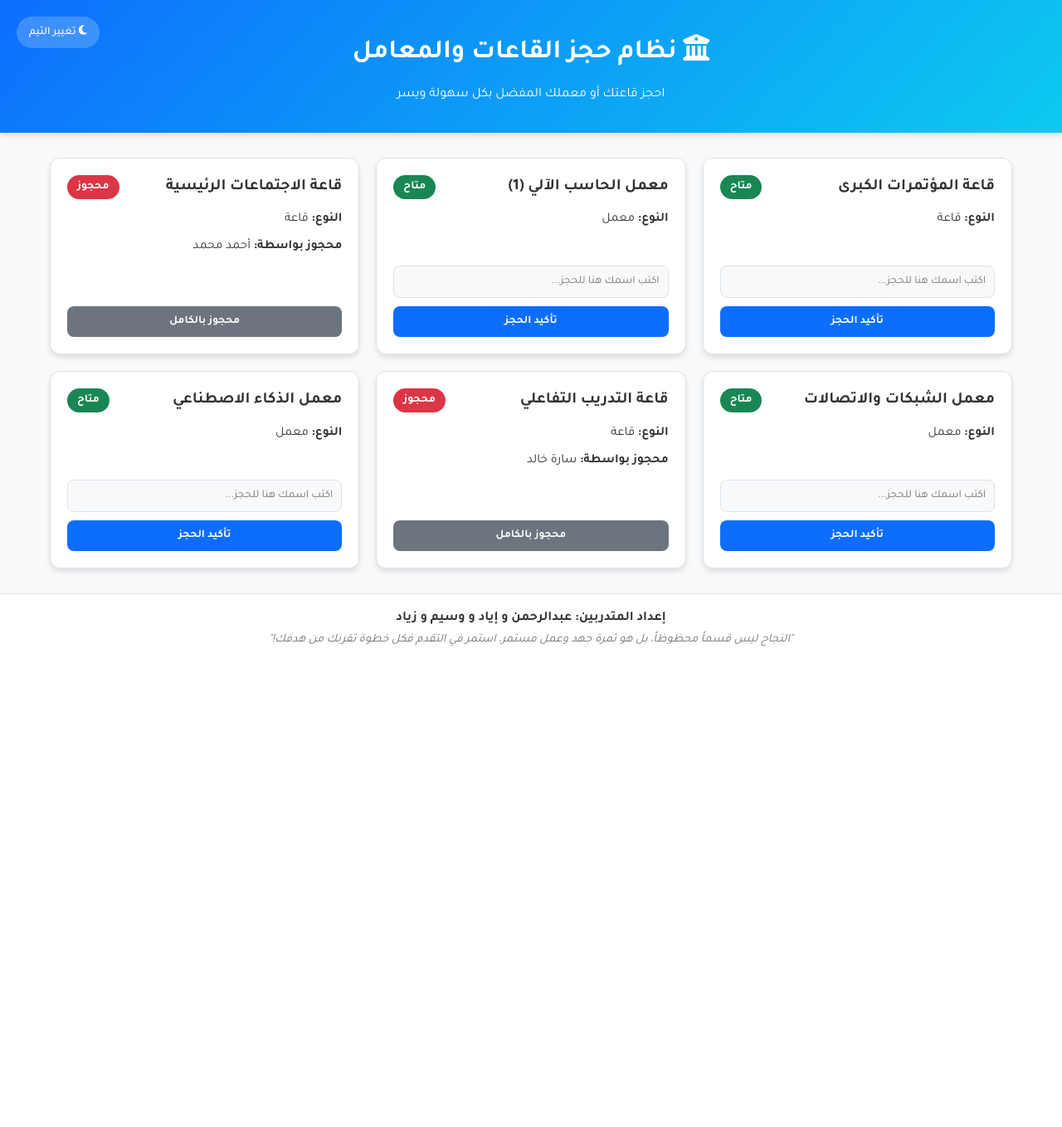
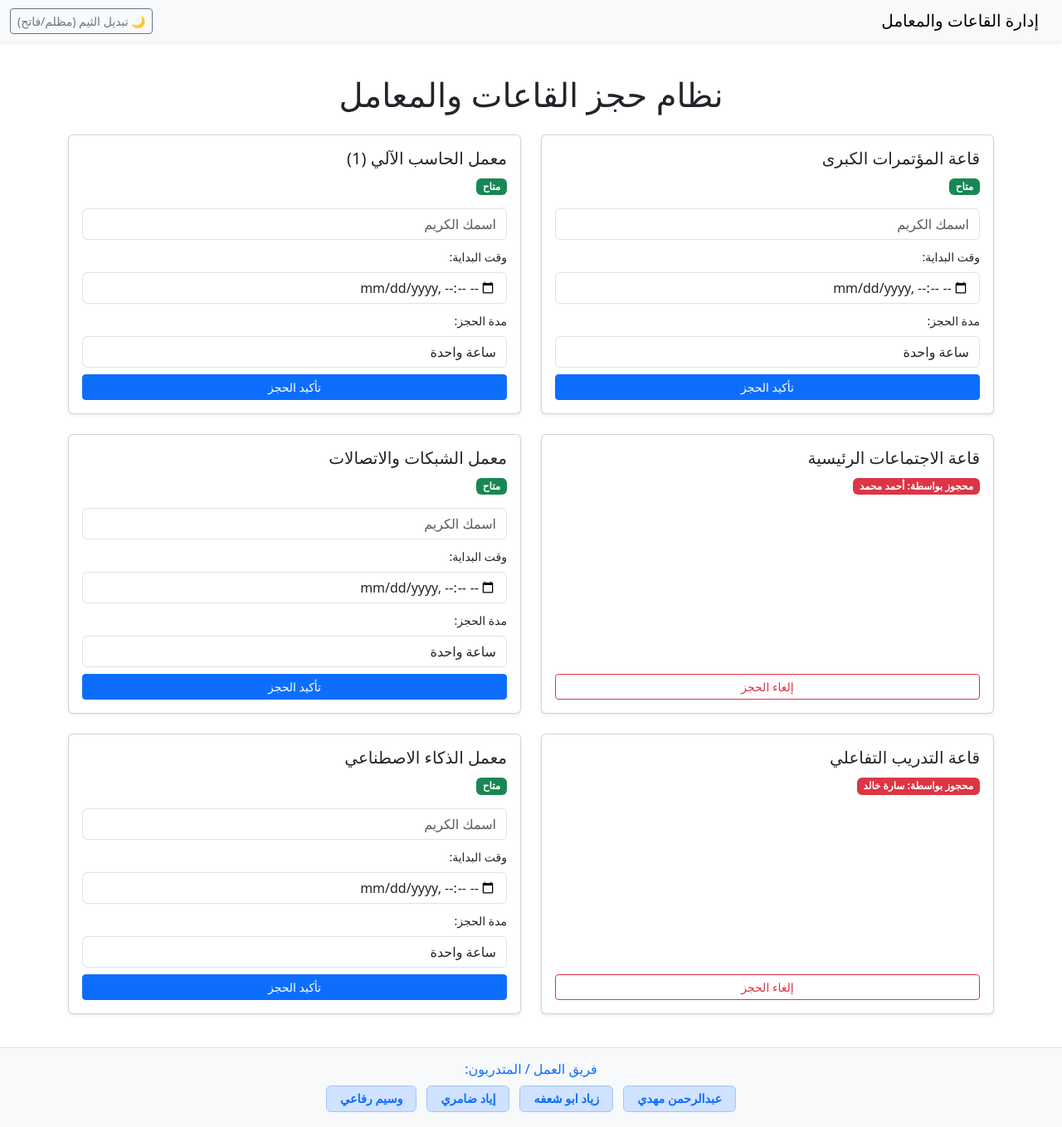
Before and after one commit to a129012bod-prog/HallBookingSystem, a Flask app: page / in a window 1280 px wide. Shown: the whole page at 83% size. Before the commit the page ends 779 px from the top, so only its background shows below. Run offline with Flask 3, Linux system fonts and the light colour scheme.

Commit message:
Update index.html

```diff
--- a/templates/index.html
+++ b/templates/index.html
@@ -1,299 +1,179 @@
 <!DOCTYPE html>
-<html lang="ar" dir="rtl">
+<html lang="ar" dir="rtl" data-bs-theme="light">
 <head>
     <meta charset="UTF-8">
     <meta name="viewport" content="width=device-width, initial-scale=1.0">
     <title>نظام حجز القاعات والمعامل</title>
-    <!-- استيراد خط تجوال وتصميم عصري -->
-    <link href="https://fonts.googleapis.com/css2?family=Tajawal:wght@400;500;700&display=swap" rel="stylesheet">
-    <link rel="stylesheet" href="https://cdnjs.cloudflare.com/ajax/libs/font-awesome/6.4.0/css/all.min.css">
+    <!-- Bootstrap 5 CSS -->
+    <link href="https://cdn.jsdelivr.net/npm/bootstrap@5.3.0/dist/css/bootstrap.min.css" rel="stylesheet">
     <style>
-        :root {
-            --bg-color: #f8f9fa;
-            --card-bg: #ffffff;
-            --text-color: #333333;
-            --header-bg: linear-gradient(135deg, #0d6efd, #0dcaf0);
-            --shadow: 0 4px 6px rgba(0, 0, 0, 0.1);
-            --border-color: #dee2e6;
+        input[type="datetime-local"] {
+            direction: ltr;
+            text-align: right;
         }
-
-        [data-theme="dark"] {
-            --bg-color: #121212;
-            --card-bg: #1e1e1e;
-            --text-color: #f1f1f1;
-            --header-bg: linear-gradient(135deg, #1f1f1f, #2d2d2d);
-            --shadow: 0 4px 6px rgba(0, 0, 0, 0.5);
-            --border-color: #333333;
-        }
-
-        body {
-            font-family: 'Tajawal', sans-serif;
-            background-color: var(--bg-color);
-            color: var(--text-color);
-            margin: 0;
-            padding: 0;
-            display: flex;
-            flex-direction: column;
-            min-height: 100vh;
-            transition: background 0.3s, color 0.3s;
-        }
-
-        header {
-            background: var(--header-bg);
-            color: white;
-            padding: 20px;
-            text-align: center;
-            box-shadow: var(--shadow);
-            position: relative;
-        }
-
-        .theme-toggle {
-            position: absolute;
-            top: 20px;
-            left: 20px;
-            background: rgba(255, 255, 255, 0.2);
-            border: none;
-            color: white;
-            padding: 10px 15px;
-            border-radius: 50px;
-            cursor: pointer;
-            font-family: 'Tajawal', sans-serif;
-            font-weight: 500;
-            transition: background 0.2s;
-        }
-
-        .theme-toggle:hover {
-            background: rgba(255, 255, 255, 0.4);
-        }
-
-        .container {
-            max-width: 1200px;
-            margin: 30px auto;
-            padding: 0 20px;
-            flex: 1;
-            display: grid;
-            grid-template-columns: repeat(auto-fit, minmax(320px, 1fr));
-            gap: 20px;
-            width: 100%;
-            box-sizing: border-box;
-        }
-
-        .card {
-            background: var(--card-bg);
-            border-radius: 12px;
-            padding: 20px;
-            box-shadow: var(--shadow);
-            border: 1px solid var(--border-color);
-            display: flex;
-            flex-direction: column;
-            justify-content: space-between;
-            transition: transform 0.2s;
-        }
-
-        .card:hover {
-            transform: translateY(-5px);
-        }
-
-        .card-header {
-            display: flex;
-            justify-content: space-between;
-            align-items: center;
-            margin-bottom: 15px;
-        }
-
-        .card-title {
-            font-size: 1.2rem;
-            font-weight: 700;
-            margin: 0;
-        }
-
-        /* الألوان المطلوبة للحالة */
-        .badge {
-            padding: 6px 12px;
-            border-radius: 20px;
-            font-size: 0.85rem;
-            font-weight: bold;
-            color: white;
-        }
-
-        .badge.available {
-            background-color: #198754; /* أخضر */
-        }
-
-        .badge.booked {
-            background-color: #dc3545; /* أحمر */
-        }
-
-        .card-body {
-            margin-bottom: 15px;
-            font-size: 0.95rem;
-        }
-
-        .form-group {
-            margin-bottom: 10px;
-        }
-
-        input[type="text"] {
-            width: 100%;
-            padding: 10px;
-            border-radius: 8px;
-            border: 1px solid var(--border-color);
-            background: var(--bg-color);
-            color: var(--text-color);
-            box-sizing: border-box;
-            font-family: 'Tajawal', sans-serif;
-        }
-
-        button.book-btn {
-            width: 100%;
-            padding: 10px;
-            background-color: #0d6efd;
-            color: white;
-            border: none;
-            border-radius: 8px;
-            font-weight: 700;
-            cursor: pointer;
-            font-family: 'Tajawal', sans-serif;
-            transition: background-color 0.2s;
-        }
-
-        button.book-btn:hover {
-            background-color: #0b5ed7;
-        }
-
-        button.book-btn:disabled {
-            background-color: #6c757d;
-            cursor: not-allowed;
-        }
-
-        footer {
-            background: var(--card-bg);
-            text-align: center;
-            padding: 20px;
-            border-top: 1px solid var(--border-color);
-            margin-top: auto;
-        }
-
-        .creators {
-            font-weight: 700;
-            margin-bottom: 8px;
-        }
-
-        .motivation {
-            color: #6c757d;
-            font-style: italic;
+        .trainee-badge {
             font-size: 0.9rem;
+            margin: 2px;
         }
     </style>
 </head>
-<body data-theme="light">
+<body class="bg-body text-body d-flex flex-column min-vh-100">
 
-    <header>
-        <button class="theme-toggle" onclick="toggleTheme()"><i class="fa-solid fa-moon"></i> تغيير الثيم</button>
-        <h1><i class="fa-solid fa-building-columns"></i> نظام حجز القاعات والمعامل</h1>
-        <p>احجز قاعتك أو معملك المفضل بكل سهولة ويسر</p>
-    </header>
+    <!-- شريط علوي لتبديل الثيم -->
+    <nav class="navbar navbar-expand-lg bg-body-tertiary shadow-sm mb-4">
+        <div class="container-fluid justify-content-between">
+            <span class="navbar-brand mb-0 h1">إدارة القاعات والمعامل</span>
+            <button class="btn btn-outline-secondary btn-sm" id="themeToggleBtn" onclick="toggleTheme()">
+                🌙 تبديل الثيم (مظلم/فاتح)
+            </button>
+        </div>
+    </nav>
 
-    <div class="container" id="rooms-container">
-        <!-- سيتم تعبئة القاعات ديناميكياً بواسطة الجافاسكريبت -->
+    <div class="container py-3 flex-grow-1">
+        <h1 class="text-center mb-4">نظام حجز القاعات والمعامل</h1>
+
+        <!-- قائمة القاعات والمعامل -->
+        <div class="row" id="rooms-container">
+            <!-- سيتم تعبئة الغرف ديناميكياً -->
+        </div>
     </div>
 
-    <footer>
-        <div class="creators">إعداد المتدربين: عبدالرحمن و إياد و وسيم و زياد</div>
-        <div class="motivation">"النجاح ليس قسماً محظوظاً، بل هو ثمرة جهد وعمل مستمر، استمر في التقدم فكل خطوة تقربك من هدفك!"</div>
+    <!-- تذييل الصفحة: أسماء المتدربين في الأسفل -->
+    <footer class="mt-auto py-3 bg-body-tertiary border-top">
+        <div class="container text-center">
+            <h6 class="text-primary mb-2">فريق العمل / المتدربون:</h6>
+            <div class="d-flex flex-wrap justify-content-center gap-2">
+                <span class="badge bg-primary-subtle text-primary border border-primary-subtle px-3 py-2 trainee-badge">عبدالرحمن مهدي</span>
+                <span class="badge bg-primary-subtle text-primary border border-primary-subtle px-3 py-2 trainee-badge">زياد ابو شعفه</span>
+                <span class="badge bg-primary-subtle text-primary border border-primary-subtle px-3 py-2 trainee-badge">إياد ضامري</span>
+                <span class="badge bg-primary-subtle text-primary border border-primary-subtle px-3 py-2 trainee-badge">وسيم رفاعي</span>
+            </div>
+        </div>
     </footer>
 
+    <!-- Bootstrap JS -->
+    <script src="https://cdn.jsdelivr.net/npm/bootstrap@5.3.0/dist/js/bootstrap.bundle.min.js"></script>
+
     <script>
-        // دالة تبديل الثيم (مظلم / فاتح)
+        // دالة تبديل الثيم
         function toggleTheme() {
-            const body = document.body;
-            const currentTheme = body.getAttribute('data-theme');
-            if (currentTheme === 'light') {
-                body.setAttribute('data-theme', 'dark');
-            } else {
-                body.setAttribute('data-theme', 'light');
-            }
+            const html = document.documentElement;
+            const currentTheme = html.getAttribute('data-bs-theme');
+            const newTheme = currentTheme === 'dark' ? 'light' : 'dark';
+            html.setAttribute('data-bs-theme', newTheme);
+            localStorage.setItem('theme', newTheme);
         }
 
-        // جلب وتحديث القاعات
+        // استرجاع الثيم المحفوظ عند فتح الصفحة وتشغيل جلب الغرف
+        window.addEventListener('DOMContentLoaded', () => {
+            const savedTheme = localStorage.getItem('theme') || 'light';
+            document.documentElement.setAttribute('data-bs-theme', savedTheme);
+            fetchRooms();
+        });
+
         async function fetchRooms() {
             try {
                 const response = await fetch('/api/rooms');
                 const rooms = await response.json();
-                renderRooms(rooms);
-            } catch (error) {
-                console.error('خطأ في جلب البيانات:', error);
-            }
-        }
-
-        // عرض القاعات في الصفحة
-        function renderRooms(rooms) {
                 const container = document.getElementById('rooms-container');
                 container.innerHTML = '';
 
                 rooms.forEach(room => {
-                const isBooked = room.status === 'محجوز';
-                const badgeClass = isBooked ? 'badge booked' : 'badge available';
+                    let statusBadge = room.status === 'متاح'
+                        ? '<span class="badge bg-success">متاح</span>'
+                        : `<span class="badge bg-danger">محجوز بواسطة: ${room.booked_by}</span>`;
 
-                const card = document.createElement('div');
-                card.className = 'card';
-                card.innerHTML = `
+                    let timeInfo = '';
+                    if (room.status === 'محجوز' && room.start_time && room.end_time) {
+                        let start = new Date(room.start_time);
+                        let end = new Date(room.end_time);
+                        timeInfo = `<p class="text-muted small mt-2">الوقت: ${formatTime(start)} إلى ${formatTime(end)}</p>`;
+                    }
+
+                    let actionForm = room.status === 'متاح'
+                        ? `
+                            <form onsubmit="bookRoom(event, ${room.id})" class="mt-3">
+                                <input type="text" placeholder="اسمك الكريم" id="name-${room.id}" class="form-control mb-2" required>
+                                <label class="form-label small">وقت البداية:</label>
+                                <input type="datetime-local" id="time-${room.id}" class="form-control mb-2" required>
+
+                                <label class="form-label small">مدة الحجز:</label>
+                                <select id="duration-${room.id}" class="form-control mb-2">
+                                    <option value="30">30 دقيقة</option>
+                                    <option value="60" selected>ساعة واحدة</option>
+                                    <option value="90">ساعة ونصف</option>
+                                    <option value="120">ساعتان</option>
+                                    <option value="180">3 ساعات (الحد الأقصى)</option>
+                                </select>
+
+                                <button type="submit" class="btn btn-primary btn-sm w-100">تأكيد الحجز</button>
+                            </form>
+                          `
+                        : `
+                            <button onclick="cancelBooking(${room.id})" class="btn btn-outline-danger btn-sm w-100 mt-3">إلغاء الحجز</button>
+                          `;
+
+                    container.innerHTML += `
+                        <div class="col-md-6 mb-4">
+                            <div class="card shadow-sm h-100">
+                                <div class="card-body d-flex flex-column justify-content-between">
                                     <div>
-                        <div class="card-header">
-                            <h3 class="card-title">${room.name}</h3>
-                            <span class="${badgeClass}">${room.status}</span>
+                                        <h5 class="card-title">${room.name}</h5>
+                                        <p class="card-text">${statusBadge}</p>
+                                        ${timeInfo}
                                     </div>
-                        <div class="card-body">
-                            <p><strong>النوع:</strong> ${room.type}</p>
-                            ${isBooked ? `<p><strong>محجوز بواسطة:</strong> ${room.booked_by}</p>` : ''}
+                                    <div>${actionForm}</div>
                                 </div>
                             </div>
-                    <div>
-                        ${!isBooked ? `
-                            <div class="form-group">
-                                <input type="text" id="name-${room.id}" placeholder="اكتب اسمك هنا للحجز...">
-                            </div>
-                            <button class="book-btn" onclick="bookRoom(${room.id})">تأكيد الحجز</button>
-                        ` : `
-                            <button class="book-btn" disabled>محجوز بالكامل</button>
-                        `}
                         </div>
                     `;
-                container.appendChild(card);
                 });
+            } catch (error) {
+                console.error('خطأ في جلب القاعات:', error);
+            }
         }
 
-        // إرسال طلب الحجز
-        async function bookRoom(roomId) {
-            const nameInput = document.getElementById(`name-${roomId}`);
-            const userName = nameInput.value.trim();
-
-            if (!userName) {
-                alert('الرجاء كتابة اسمك قبل الضغط على زر الحجز!');
-                return;
+        function formatTime(date) {
+            let hours = date.getHours();
+            let minutes = date.getMinutes();
+            let ampm = hours >= 12 ? 'مساءً' : 'صباحاً';
+            hours = hours % 12;
+            hours = hours ? hours : 12;
+            minutes = minutes < 10 ? '0' + minutes : minutes;
+            return `${date.toLocaleDateString()} ${hours}:${minutes} ${ampm}`;
         }
 
-            try {
+        async function bookRoom(event, roomId) {
+            event.preventDefault();
+            const userName = document.getElementById(`name-${roomId}`).value;
+            const bookingTime = document.getElementById(`time-${roomId}`).value;
+            const duration = document.getElementById(`duration-${roomId}`).value;
+
             const response = await fetch('/api/book', {
                 method: 'POST',
                 headers: { 'Content-Type': 'application/json' },
-                    body: JSON.stringify({ room_id: roomId, user_name: userName })
+                body: JSON.stringify({ room_id: roomId, user_name: userName, booking_time: bookingTime, duration: duration })
             });
 
             const result = await response.json();
-                if (response.ok) {
-                    alert(result.message);
-                    fetchRooms(); // تحديث الحالة فوراً
+            if (result.success) {
+                fetchRooms();
             } else {
                 alert(result.message);
             }
-            } catch (error) {
-                console.error('حدث خطأ:', error);
+        }
+
+        async function cancelBooking(roomId) {
+            if (!confirm('متأكد تبي تلغي الحجز؟')) return;
+
+            const response = await fetch(`/api/cancel/${roomId}`, { method: 'POST' });
+            const result = await response.json();
+            if (result.success) {
+                fetchRooms();
+            } else {
+                alert(result.message);
             }
         }
-
-        // تحميل البيانات عند فتح الصفحة
-        fetchRooms();
     </script>
 </body>
 </html>
```
Lines whose indentation alone changed are shown as unchanged.
